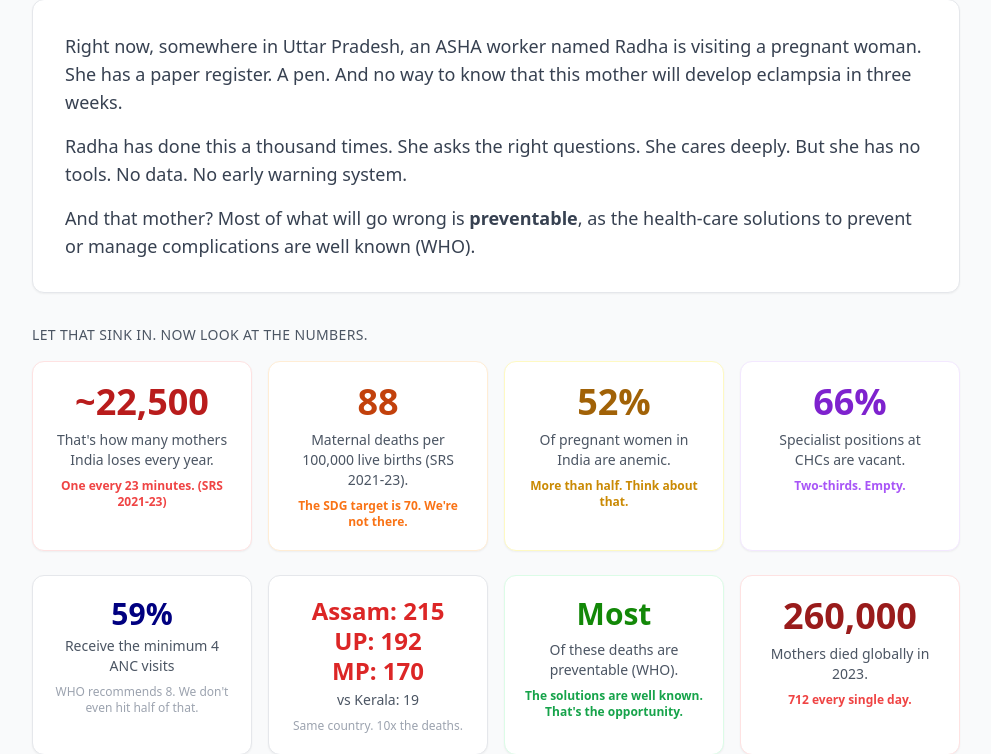
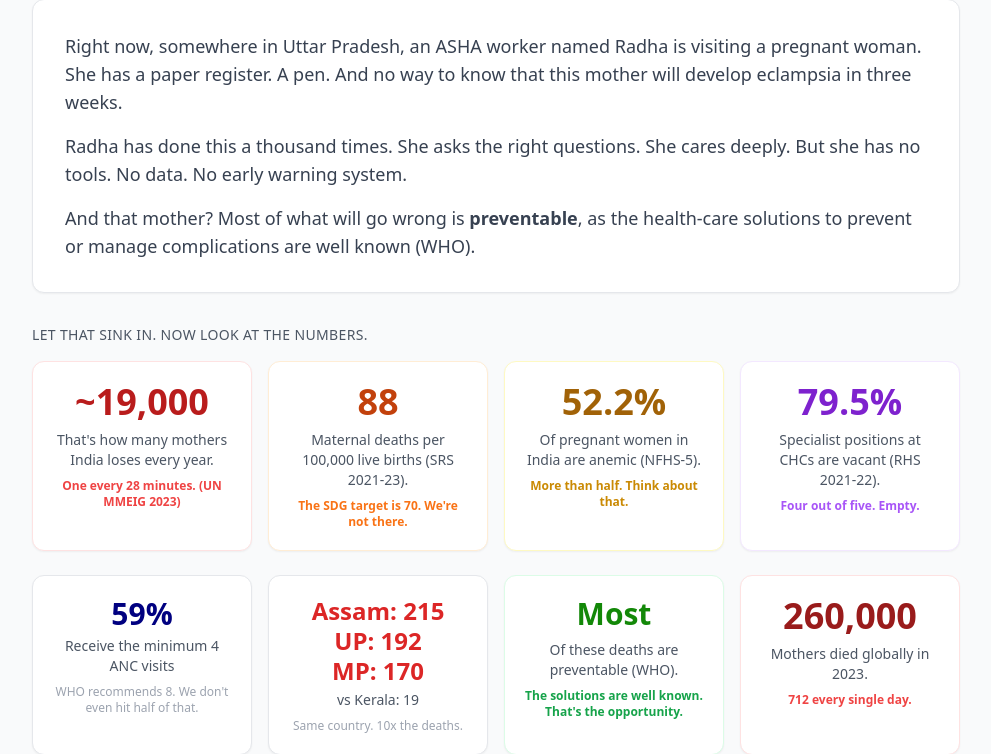
Before and after one commit to divyamohan1993/janani-suraksha, a FastAPI app: page /about in a window 1280 px wide. Shown: the part 767-1521 px from the top of the page, without its empty margins (288-1279 px from the left). Run offline with FastAPI, Linux system fonts and the light colour scheme; some libraries are stand-ins or nearby versions.

Commit message:
Fix about & pitch pages: correct maternal mortality and vacancy stats
- ~22,500 → ~19,000 deaths/year (UN MMEIG 2023, not SRS-derived estimate)
- "One every 23 minutes" → "One every 28 minutes"
- 52% → 52.2% anemia prevalence (exact NFHS-5 figure)
- 66% → 79.5% specialist vacancy (RHS 2021-22, MoHFW)
- Add source citations inline (NFHS-5, RHS 2021-22, UN MMEIG 2023)

Co-Authored-By: Claude Opus 4.6 (1M context) <noreply@anthropic.com>

```diff
--- a/app/templates/about.html
+++ b/app/templates/about.html
@@ -146,9 +146,9 @@
 
                         <div class="grid grid-cols-1 sm:grid-cols-2 lg:grid-cols-4 gap-4 mb-6">
                             <div class="bg-white rounded-xl shadow-sm border border-red-100 p-5 text-center">
-                                <p class="text-4xl font-black text-red-700">~22,500</p>
+                                <p class="text-4xl font-black text-red-700">~19,000</p>
                                 <p class="text-sm text-gray-600 mt-2">That's how many mothers India loses every year.</p>
-                                <p class="text-xs text-red-500 mt-2 font-bold">One every 23 minutes. (SRS 2021-23)</p>
+                                <p class="text-xs text-red-500 mt-2 font-bold">One every 28 minutes. (UN MMEIG 2023)</p>
                             </div>
                             <div class="bg-white rounded-xl shadow-sm border border-orange-100 p-5 text-center">
                                 <p class="text-4xl font-black text-orange-700">88</p>
@@ -156,14 +156,14 @@
                                 <p class="text-xs text-orange-500 mt-2 font-bold">The SDG target is 70. We're not there.</p>
                             </div>
                             <div class="bg-white rounded-xl shadow-sm border border-yellow-100 p-5 text-center">
-                                <p class="text-4xl font-black text-yellow-700">52%</p>
-                                <p class="text-sm text-gray-600 mt-2">Of pregnant women in India are anemic.</p>
+                                <p class="text-4xl font-black text-yellow-700">52.2%</p>
+                                <p class="text-sm text-gray-600 mt-2">Of pregnant women in India are anemic (NFHS-5).</p>
                                 <p class="text-xs text-yellow-600 mt-2 font-bold">More than half. Think about that.</p>
                             </div>
                             <div class="bg-white rounded-xl shadow-sm border border-purple-100 p-5 text-center">
-                                <p class="text-4xl font-black text-purple-700">66%</p>
-                                <p class="text-sm text-gray-600 mt-2">Specialist positions at CHCs are vacant.</p>
-                                <p class="text-xs text-purple-500 mt-2 font-bold">Two-thirds. Empty.</p>
+                                <p class="text-4xl font-black text-purple-700">79.5%</p>
+                                <p class="text-sm text-gray-600 mt-2">Specialist positions at CHCs are vacant (RHS 2021-22).</p>
+                                <p class="text-xs text-purple-500 mt-2 font-bold">Four out of five. Empty.</p>
                             </div>
                         </div>
 
--- a/app/templates/pitch.html
+++ b/app/templates/pitch.html
@@ -148,8 +148,8 @@
 
             <div class="grid grid-cols-1 sm:grid-cols-3 gap-6 mb-10">
                 <div class="bg-red-900 bg-opacity-40 rounded-2xl p-6 text-center border border-red-800">
-                    <p class="text-5xl sm:text-6xl font-black text-red-400">~22,500</p>
-                    <p class="text-lg text-gray-300 mt-2">deaths per year (SRS 2021-23, MMR 88)</p>
+                    <p class="text-5xl sm:text-6xl font-black text-red-400">~19,000</p>
+                    <p class="text-lg text-gray-300 mt-2">deaths per year (UN MMEIG 2023, MMR 88)</p>
                 </div>
                 <div class="bg-orange-900 bg-opacity-40 rounded-2xl p-6 text-center border border-orange-800">
                     <p class="text-5xl sm:text-6xl font-black text-saffron">1.18M</p>
```
